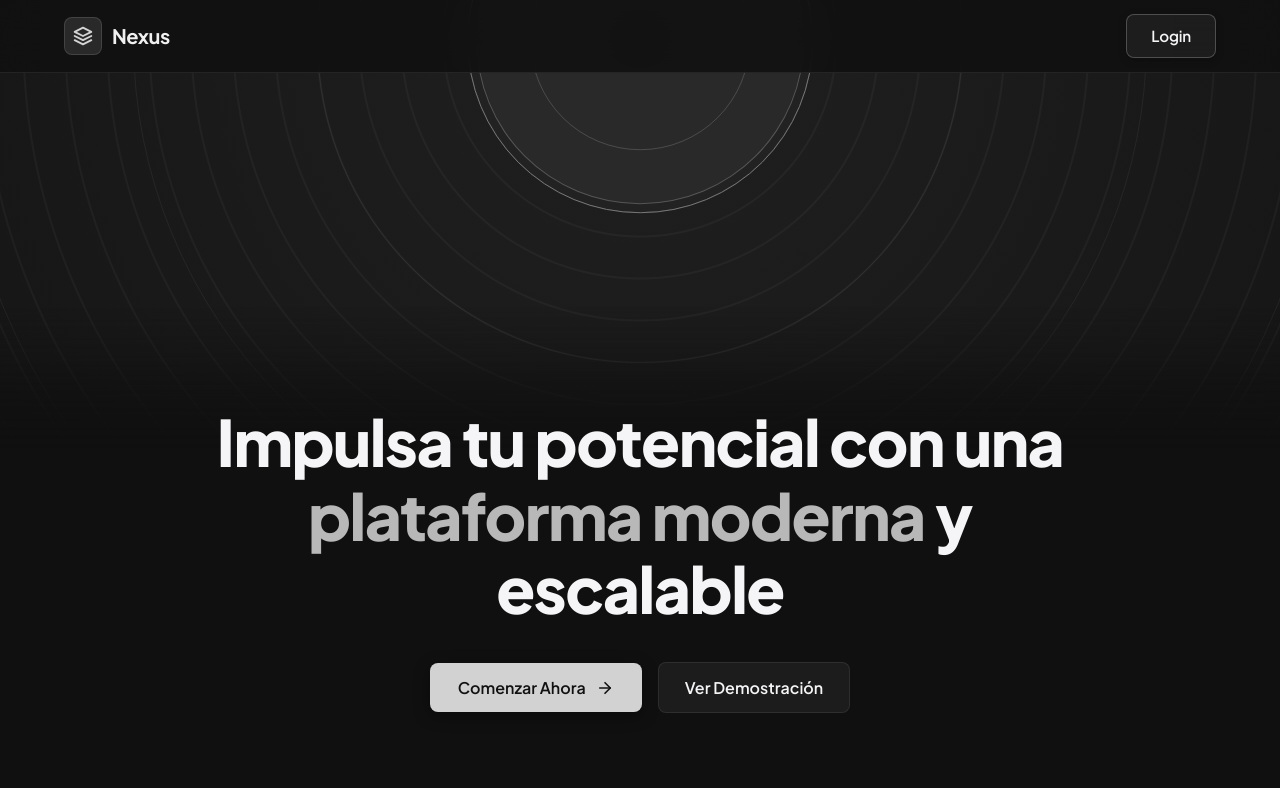
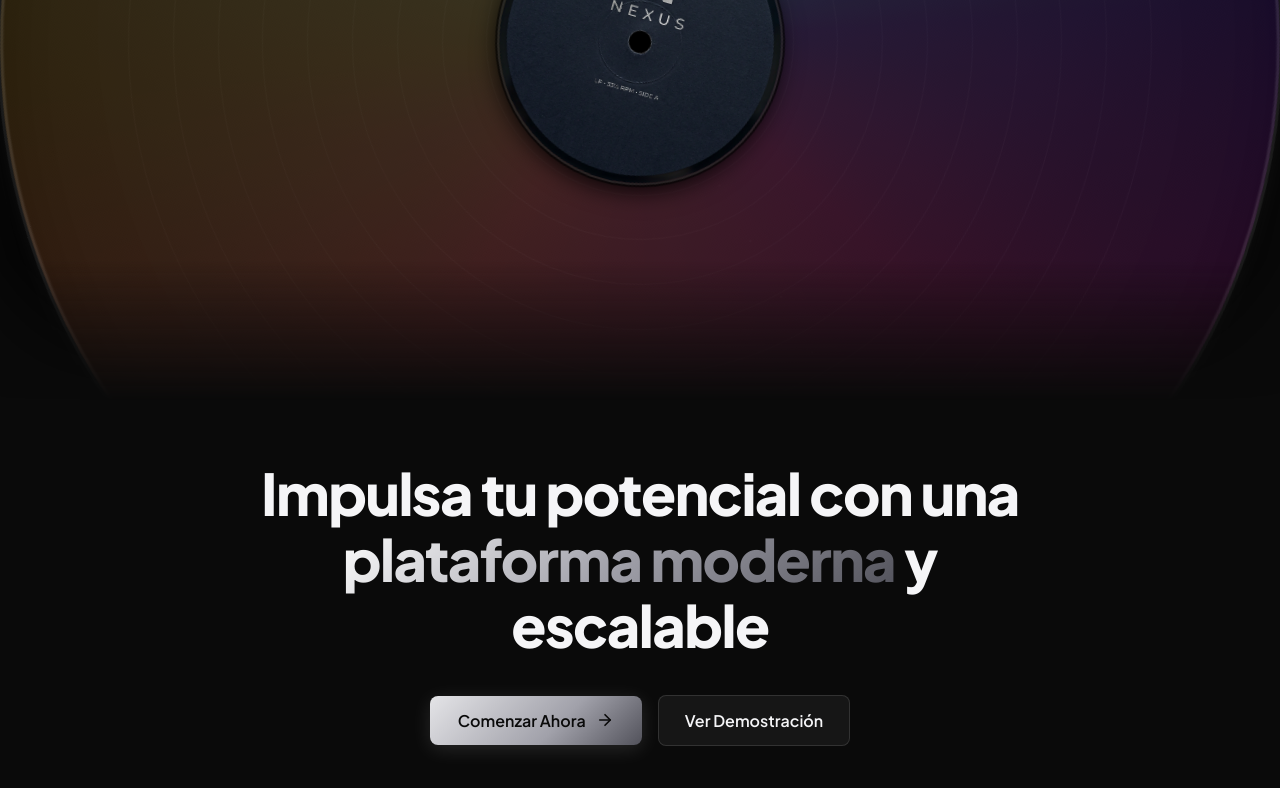
Before and after one commit to just-seb03/test_ucen, a React (Vite) app: page / in a window 1280 px wide. Shown: the top 788 px of the page. Built offline with nearby package versions, Linux system fonts and the light colour scheme.

Commit message:
Rediseño del landing page
Ahora el landing page tiene el diseño correspondiente al lenguaje buscado

```diff
--- a/src/components/VinylRecord.tsx
+++ b/src/components/VinylRecord.tsx
@@ -1,29 +1,40 @@
+import vinylSticker from '../assets/vinyl-sticker.jpg'
+
 export default function VinylRecord() {
   return (
-    <div className="vinyl-header-container" aria-hidden="true">
-      <div className="vinyl-half-wrapper">
-        <div className="vinyl-disk">
-          {/* Subtle spinning vinyl lines / grooves */}
-          <div className="vinyl-groove groove-1" />
-          <div className="vinyl-groove groove-2" />
-          <div className="vinyl-groove groove-3" />
-          <div className="vinyl-groove groove-4" />
-          <div className="vinyl-groove groove-5" />
+    <div className="vinyl-disk-wrapper">
+      {/* 20 grooves concéntricos */}
+      {[...Array(20)].map((_, i) => (
+        <div
+          key={i}
+          className="vinyl-groove"
+          style={{ '--groove-i': i } as React.CSSProperties}
+        />
+      ))}
 
-          {/* Light reflection sheen */}
-          <div className="vinyl-sheen" />
-          <div className="vinyl-sheen sheen-opposite" />
+      {/* Reflejo iridiscente arcoíris */}
+      <div className="vinyl-iridescent" />
 
-          {/* Center Label */}
-          <div className="vinyl-label">
-            <div className="vinyl-label-ring" />
-            <div className="vinyl-center-hole" />
-            <div className="vinyl-label-text">LP • 33 RPM</div>
-          </div>
-        </div>
+      {/* Brillo especular principal */}
+      <div className="vinyl-specular" />
+
+      {/* Brillo especular secundario */}
+      <div className="vinyl-specular-2" />
+
+      {/* Borde rim */}
+      <div className="vinyl-rim" />
+
+      {/* Sticker / etiqueta central — gira junto con el disco */}
+      <div className="vinyl-label">
+        <img
+          src={vinylSticker}
+          alt="NEXUS vinyl label"
+          className="vinyl-label-img"
+          draggable={false}
+        />
+        {/* Agujero central encima de la imagen */}
+        <div className="vinyl-label-hole" />
       </div>
-      {/* Soft gradient fade into content */}
-      <div className="vinyl-bottom-shadow" />
     </div>
   )
 }
--- a/src/pages/Landing.css
+++ b/src/pages/Landing.css
@@ -1,234 +1,208 @@
 /* =========================================
-   Landing Page Stylesheet
+   Landing Page — Full Stylesheet
    ========================================= */
 
+/* ─── Page wrapper ─── */
 .landing-page {
-  position: relative;
+  display: flex;
+  flex-direction: column;
   min-height: 100vh;
-  background: #101010;
+  background-color: var(--bg-primary);
   color: var(--text-main);
   overflow-x: hidden;
-  display: flex;
-  flex-direction: column;
 }
 
-/* Wide vinyl record, clipped into the upper half of the page. */
-.vinyl-header-container {
-  position: absolute;
-  inset: 0 0 auto;
-  height: 56vh;
-  min-height: 300px;
-  overflow: hidden;
-  pointer-events: none;
-  z-index: 0;
-  -webkit-mask-image: linear-gradient(to bottom, #000 0%, #000 68%, transparent 100%);
-  mask-image: linear-gradient(to bottom, #000 0%, #000 68%, transparent 100%);
+/* ─── Container ─── */
+.container {
+  max-width: 1100px;
+  margin: 0 auto;
+  padding: 0 24px;
+  width: 100%;
 }
 
-.vinyl-half-wrapper {
-  position: absolute;
-  top: calc(5vh - max(90vw, 75vh));
-  left: 50%;
-  width: max(180vw, 150vh);
-  aspect-ratio: 1;
-  transform: translateX(-50%);
-  border-radius: 50%;
-  background: radial-gradient(circle at 50% 50%, #202020 0%, #171717 42%, #101010 72%);
-  box-shadow: inset 0 0 0 1px rgba(255, 255, 255, 0.08), 0 30px 80px rgba(0, 0, 0, 0.55);
+/* =========================================
+   TOP HALF — Vinyl Section
+   Ocupa exactamente el 50 % superior de la pantalla.
+   El disco se centra horizontalmente y se corta
+   por la mitad inferior con overflow:hidden,
+   de modo que solo la semicircunferencia superior
+   queda visible, llenando todo el ancho.
+   ========================================= */
+
+.vinyl-section {
+  width: 100%;
+  height: 50vh;
+  position: relative;
+  overflow: hidden;
+  /* Fade sutil hacia abajo — empieza más arriba para no tapar la etiqueta */
+  -webkit-mask-image: linear-gradient(to bottom, black 65%, transparent 100%);
+          mask-image: linear-gradient(to bottom, black 65%, transparent 100%);
 }
 
-.vinyl-disk {
+/* ─── Disco ─── */
+.vinyl-disk-wrapper {
+  /*
+   * El centro del disco se ancla en bottom:0 del contenedor (50vh).
+   * Así, exactamente la mitad superior del disco queda visible
+   * y la mitad inferior queda cortada por overflow:hidden.
+   */
+  position: absolute;
+  left: 50%;
+  /* Desplazamos el disco hacia abajo para que su centro
+     (donde está la etiqueta) quede visible dentro del contenedor */
+  bottom: -22vw;
+  transform: translateX(-50%);
+  width: 100vw;
+  height: 100vw;
+  border-radius: 50%;
+
+  /* Base oscura del vinilo */
+  background: radial-gradient(
+    circle at 40% 30%,
+    #2e2e2e 0%,
+    #1c1c1c 25%,
+    #111 55%,
+    #070707 100%
+  );
+
+  /* Sombra que le da profundidad */
+  box-shadow:
+    0 0 0 3px rgba(255, 255, 255, 0.07),
+    0 40px 100px rgba(0, 0, 0, 0.95),
+    inset 0 0 80px rgba(0, 0, 0, 0.5);
+
+  /* Rotación continua — ritmo de vinilo real (33⅓ RPM ≈ 1.8 s/vuelta) */
+  animation: spin-vinyl 1.8s linear infinite;
+}
+
+/* ─── Grooves concéntricos ─── */
+.vinyl-groove {
+  position: absolute;
+  border-radius: 50%;
+  border: 1px solid rgba(255, 255, 255, 0.05);
+  --pct: calc(10% + var(--groove-i, 0) * 3.5%);
+  top:    var(--pct);
+  left:   var(--pct);
+  right:  var(--pct);
+  bottom: var(--pct);
+  /* Opacidad fija — el modulo % no es válido en CSS calc() */
+  opacity: 0.55;
+}
+
+/* ─── Reflejo iridiscente (arcoíris del LP) ─── */
+.vinyl-iridescent {
   position: absolute;
   inset: 0;
   border-radius: 50%;
-  background: repeating-radial-gradient(circle at center, transparent 0 27px, rgba(255, 255, 255, 0.035) 28px 29px, transparent 30px 42px);
+  background: conic-gradient(
+    from 200deg,
+    rgba(255, 60,  60,  0.18)   0deg,
+    rgba(255, 155,  0,  0.13)  50deg,
+    rgba(230, 230,  0,  0.10)  95deg,
+    rgba(  0, 210, 100, 0.13) 140deg,
+    rgba(  0, 185, 255, 0.16) 185deg,
+    rgba(110,   0, 255, 0.12) 230deg,
+    rgba(255,   0, 150, 0.15) 275deg,
+    rgba(255, 60,  60,  0.18) 360deg
+  );
+  mix-blend-mode: screen;
 }
 
-.vinyl-groove {
+/* ─── Punto de brillo especular (lámpara superior-izq) ─── */
+.vinyl-specular {
   position: absolute;
-  inset: var(--groove-inset);
-  border: 1px solid rgba(255, 255, 255, 0.055);
+  top: 5%;
+  left: 12%;
+  width: 30%;
+  height: 22%;
+  background: radial-gradient(
+    ellipse at 36% 36%,
+    rgba(255, 255, 255, 0.75) 0%,
+    rgba(255, 255, 255, 0.30) 28%,
+    rgba(255, 255, 255, 0.06) 58%,
+    transparent 78%
+  );
   border-radius: 50%;
+  filter: blur(5px);
+  mix-blend-mode: screen;
+  transform: rotate(-28deg);
 }
 
-.groove-1 { --groove-inset: 12%; }
-.groove-2 { --groove-inset: 20%; }
-.groove-3 { --groove-inset: 28%; }
-.groove-4 { --groove-inset: 36%; }
-.groove-5 { --groove-inset: 44%; }
+/* ─── Segundo brillo suave (inferior-derecha) ─── */
+.vinyl-specular-2 {
+  position: absolute;
+  bottom: 10%;
+  right: 7%;
+  width: 22%;
+  height: 16%;
+  background: radial-gradient(
+    ellipse,
+    rgba(255, 255, 255, 0.25) 0%,
+    transparent 70%
+  );
+  filter: blur(10px);
+  mix-blend-mode: screen;
+  transform: rotate(14deg);
+}
 
-.vinyl-sheen {
+/* ─── Borde rim ─── */
+.vinyl-rim {
   position: absolute;
   inset: 0;
   border-radius: 50%;
-  background: linear-gradient(145deg, rgba(255, 255, 255, 0.045), transparent 34% 72%, rgba(255, 255, 255, 0.025));
+  border: 3px solid rgba(255, 255, 255, 0.10);
+  box-shadow:
+    inset 0 0 0 1px rgba(255, 255, 255, 0.04),
+    0 0 20px rgba(255, 255, 255, 0.05);
 }
 
-.sheen-opposite {
-  transform: rotate(180deg);
-  opacity: 0.45;
-}
-
+/* ─── Sticker / etiqueta central ─── */
 .vinyl-label {
   position: absolute;
   top: 50%;
   left: 50%;
-  display: grid;
-  place-items: center;
-  width: 15%;
-  aspect-ratio: 1;
   transform: translate(-50%, -50%);
-  border: 1px solid #777;
+  /* ~22% del diámetro del disco */
+  width: 22%;
+  height: 22%;
   border-radius: 50%;
-  background: #292929;
-  box-shadow: inset 0 0 0 8px #222, inset 0 0 0 9px #555;
+  overflow: hidden;
+  box-shadow:
+    0 0 0 2px rgba(255, 255, 255, 0.12),
+    0 0 0 4px rgba(0, 0, 0, 0.6),
+    0 8px 24px rgba(0, 0, 0, 0.9);
+  z-index: 5;
 }
 
-.vinyl-label-ring {
-  position: absolute;
-  inset: 18%;
-  border: 1px solid rgba(255, 255, 255, 0.16);
+/* La imagen del sticker llena todo el círculo */
+.vinyl-label-img {
+  width: 100%;
+  height: 100%;
+  object-fit: cover;
   border-radius: 50%;
+  display: block;
+  user-select: none;
+  pointer-events: none;
 }
 
-.vinyl-center-hole {
-  width: 7%;
-  aspect-ratio: 1;
+/* Agujero central sobre la imagen */
+.vinyl-label-hole {
+  position: absolute;
+  top: 50%;
+  left: 50%;
+  transform: translate(-50%, -50%);
+  width: 8%;
+  height: 8%;
   border-radius: 50%;
-  background: #090909;
-  box-shadow: 0 0 0 1px rgba(255, 255, 255, 0.25);
-}
-
-.vinyl-label-text {
-  position: absolute;
-  top: 27%;
-  color: #b0b0b0;
-  font-family: var(--font-mono);
-  font-size: clamp(6px, 0.55vw, 10px);
-  letter-spacing: 0.08em;
-}
-
-.vinyl-bottom-shadow {
-  position: absolute;
-  right: 0;
-  bottom: 0;
-  left: 0;
-  height: 20%;
-  background: linear-gradient(to bottom, transparent, rgba(10, 10, 10, 0.55));
-}
-
-/* Container */
-.container {
-  max-width: 1200px;
-  margin: 0 auto;
-  padding: 0 24px;
-  position: relative;
-  z-index: 1;
-  width: 100%;
+  background: #000;
+  box-shadow:
+    0 0 0 1px rgba(255, 255, 255, 0.18),
+    inset 0 1px 3px rgba(0, 0, 0, 0.9);
+  z-index: 6;
 }
 
 /* =========================================
-   Navbar Header
-   ========================================= */
-.landing-header {
-  position: sticky;
-  top: 0;
-  z-index: 50;
-  width: 100%;
-  backdrop-filter: blur(16px);
-  -webkit-backdrop-filter: blur(16px);
-  background: rgba(16, 16, 16, 0.88);
-  border-bottom: 1px solid var(--border-subtle);
-  transition: all 0.3s ease;
-}
-
-.navbar {
-  display: flex;
-  align-items: center;
-  justify-content: space-between;
-  height: 72px;
-}
-
-.brand-logo {
-  display: flex;
-  align-items: center;
-  gap: 10px;
-  font-weight: 700;
-  font-size: 1.25rem;
-  letter-spacing: -0.5px;
-  color: var(--text-main);
-  text-decoration: none;
-}
-
-.brand-icon-wrapper {
-  display: flex;
-  align-items: center;
-  justify-content: center;
-  width: 38px;
-  height: 38px;
-  border-radius: var(--radius-sm);
-  background: #292929;
-  color: #d4d4d4;
-  border: 1px solid rgba(255, 255, 255, 0.12);
-}
-
-.brand-name {
-  color: #f0f0f0;
-}
-
-.nav-actions {
-  display: flex;
-  align-items: center;
-  gap: 16px;
-}
-
-/* Top-Right Login Button */
-.btn-login {
-  display: inline-flex;
-  align-items: center;
-  justify-content: center;
-  padding: 9px 24px;
-  font-size: 0.95rem;
-  font-weight: 600;
-  letter-spacing: -0.2px;
-  border-radius: var(--radius-sm);
-  color: var(--text-main);
-  background: rgba(255, 255, 255, 0.05);
-  border: 1px solid var(--border-highlight);
-  box-shadow: 0 2px 8px rgba(0, 0, 0, 0.2);
-  transition: all 0.25s cubic-bezier(0.16, 1, 0.3, 1);
-  cursor: pointer;
-  user-select: none;
-  position: relative;
-  overflow: hidden;
-}
-
-.btn-login::before {
-  content: '';
-  position: absolute;
-  inset: 0;
-  background: linear-gradient(90deg, transparent, rgba(255, 255, 255, 0.12), transparent);
-  transform: translateX(-100%);
-  transition: transform 0.6s ease;
-}
-
-.btn-login:hover {
-  background: #292929;
-  border-color: rgba(255, 255, 255, 0.38);
-  box-shadow: 0 4px 16px rgba(0, 0, 0, 0.35);
-  transform: translateY(-1px);
-}
-
-.btn-login:hover::before {
-  transform: translateX(100%);
-}
-
-.btn-login:active {
-  transform: translateY(0);
-}
-
-/* =========================================
-   Hero Section
+   BOTTOM HALF — Hero / Content
    ========================================= */
 #main-content {
   flex: 1;
@@ -238,34 +212,34 @@
 
 .hero-section {
   flex: 1;
-  min-height: calc(100vh - 72px);
   display: flex;
-  align-items: flex-end;
+  align-items: center;
   justify-content: center;
   text-align: center;
-  padding: 40px 0 clamp(64px, 11vh, 112px);
+  padding: 60px 0 80px;
 }
 
 .hero-content {
   display: flex;
   flex-direction: column;
   align-items: center;
-  justify-content: center;
   gap: 36px;
 }
 
 .hero-title {
-  font-size: clamp(2.5rem, 5vw, 4.2rem);
+  font-size: clamp(2.2rem, 4.5vw, 3.8rem);
   font-weight: 800;
   line-height: 1.15;
   letter-spacing: -1.5px;
-  max-width: 900px;
+  max-width: 860px;
   margin: 0 auto;
-  animation: fadeIn 0.9s ease;
+  animation: fadeIn 0.9s ease both;
 }
 
 .text-gradient {
-  color: #b8b8b8;
+  background: var(--accent-gradient);
+  -webkit-background-clip: text;
+  -webkit-text-fill-color: transparent;
   display: inline;
 }
 
@@ -275,9 +249,10 @@
   justify-content: center;
   gap: 16px;
   flex-wrap: wrap;
-  animation: fadeIn 1s ease;
+  animation: fadeIn 1.1s ease both;
 }
 
+/* ─── Buttons ─── */
 .btn-primary {
   display: inline-flex;
   align-items: center;
@@ -286,16 +261,16 @@
   font-size: 1rem;
   font-weight: 600;
   border-radius: var(--radius-sm);
-  background: #d2d2d2;
-  color: #111;
-  box-shadow: 0 4px 16px rgba(0, 0, 0, 0.4);
+  background: linear-gradient(135deg, #e4e4e7 0%, #a1a1aa 60%, #52525b 100%);
+  color: #0a0a0a;
+  box-shadow: 0 4px 20px rgba(255, 255, 255, 0.12);
   transition: all 0.25s ease;
 }
 
 .btn-primary:hover {
   transform: translateY(-2px);
-  background: #ededed;
-  box-shadow: 0 8px 24px rgba(0, 0, 0, 0.55);
+  box-shadow: 0 8px 28px rgba(255, 255, 255, 0.22);
+  filter: brightness(1.08);
 }
 
 .btn-secondary {
@@ -307,14 +282,14 @@
   font-weight: 600;
   border-radius: var(--radius-sm);
   background: rgba(255, 255, 255, 0.05);
-  border: 1px solid var(--border-subtle);
+  border: 1px solid rgba(255, 255, 255, 0.12);
   color: var(--text-main);
   transition: all 0.25s ease;
 }
 
 .btn-secondary:hover {
-  background: #242424;
-  border-color: rgba(255, 255, 255, 0.24);
+  background: rgba(255, 255, 255, 0.10);
+  border-color: rgba(255, 255, 255, 0.22);
   transform: translateY(-2px);
 }
 
@@ -322,6 +297,12 @@
    Animations
    ========================================= */
 @keyframes fadeIn {
-  from { opacity: 0; }
-  to { opacity: 1; }
+  from { opacity: 0; transform: translateY(14px); }
+  to   { opacity: 1; transform: translateY(0); }
 }
+
+/* Vinilo girando: translateX se mantiene para conservar el centrado */
+@keyframes spin-vinyl {
+  from { transform: translateX(-50%) rotate(0deg); }
+  to   { transform: translateX(-50%) rotate(360deg); }
+}
--- a/src/pages/Landing.tsx
+++ b/src/pages/Landing.tsx
@@ -1,4 +1,3 @@
-import Navbar from '../components/Navbar'
 import Title from '../components/Title'
 import ActionButtons from '../components/ActionButtons'
 import VinylRecord from '../components/VinylRecord'
@@ -7,13 +6,13 @@ import './Landing.css'
 export default function Landing() {
   return (
     <div className="landing-page">
-      {/* Vinyl record half covering the top half */}
-      <VinylRecord />
 
-      {/* Top Navbar with right-aligned Login button */}
-      <Navbar />
+      {/* TOP HALF: Vinyl record section */}
+      <div className="vinyl-section">
+        <VinylRecord />
+      </div>
 
-      {/* Main Content with Title and 2 Buttons */}
+      {/* BOTTOM HALF: Hero content */}
       <main id="main-content">
         <section className="hero-section">
           <div className="container hero-content">
@@ -22,6 +21,7 @@ export default function Landing() {
           </div>
         </section>
       </main>
+
     </div>
   )
 }
```
Also changed, not shown: src/assets/vinyl-sticker.jpg (added).
